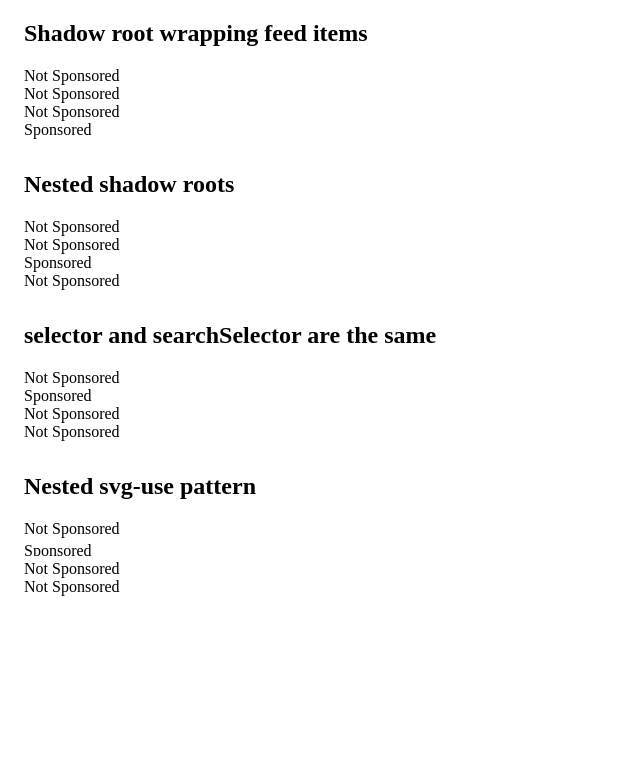
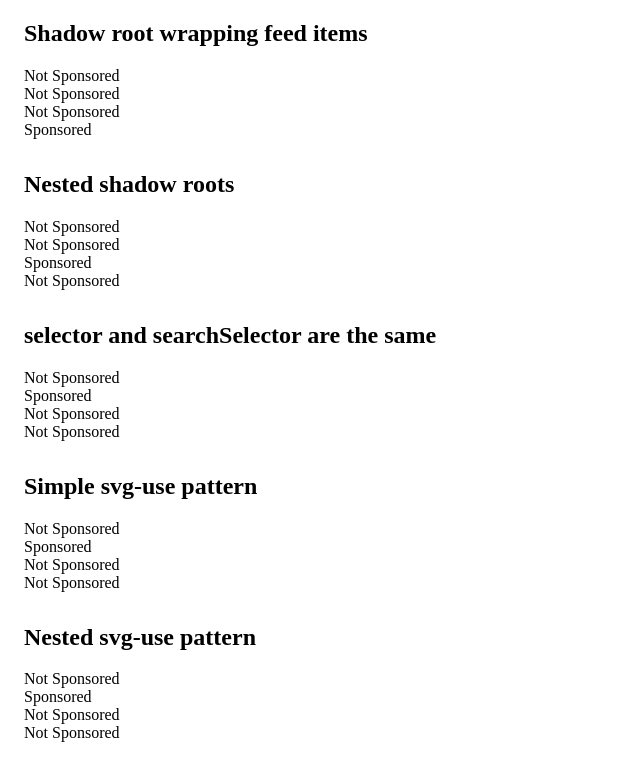
Before and after one commit to ilariaschinina/my-playground, a website: page dist/index.html in a window 1280 px wide. Shown: the whole page, without its empty margins (0-640 px from the left). Drawn offline with Linux system fonts and the light colour scheme.

Commit message:
Renaming ids, addisng styles, cleaning-up

```diff
--- a/dist/index.html
+++ b/dist/index.html
@@ -5,24 +5,40 @@
     <meta name="viewport" content="width=device-width, initial-scale=1.0">
     <title>Multiple Shadow DOM Example</title>
     <style >
-        /* Style for the section element */
         section {
             margin: 1em 1em 2em 1em;
+        }
+        div
+        {
+            display: flex;
+            flex-wrap: nowrap;
+            align-content: center;
         }
     </style>
 </head>
 <body>
-<svg style="display: none;"><text id="SvgT11" y="18" style="fill: currentcolor; font-size: 16px; overflow: visible;">Sponsored</text></svg>
-<svg style="display: none;"><use id="SvgT1" href="#SvgT11"></use></svg>
+<svg style="display: none;"><text id="Svg2" y="14" style="fill: currentcolor; font-size: 16px; overflow: visible;">Sponsored</text></svg>
+<svg style="display: none;"><use id="Svg1" href="#Svg2"></use></svg>
 <section id="section1"></section>
 <section id="section2"></section>
 <section id="section3"></section>
 <section id="section4">
+    <h2>Simple svg-use pattern</h2>
+    <div>Not Sponsored</div>
+    <div>
+        <svg height="18">
+            <use href="#Svg2"></use>
+        </svg>
+    </div>
+    <div>Not Sponsored</div>
+    <div>Not Sponsored</div>
+</section>
+<section id="section5">
     <h2>Nested svg-use pattern</h2>
     <div>Not Sponsored</div>
     <div>
         <svg height="18">
-            <use href="#SvgT1"></use>
+            <use href="#Svg1"></use>
         </svg>
     </div>
     <div>Not Sponsored</div>
@@ -33,7 +49,6 @@
     const section1 = document.getElementById('section1');
     const section2 = document.getElementById('section2');
     const section3 = document.getElementById('section3');
-    const section4 = document.getElementById('section4');
 
     const feedItems = document.querySelectorAll('#section2 .feed-item');
 
@@ -103,6 +118,8 @@
 
 <!--
 
+localhost#$#debug; hide-if-contains /^Sponsored/ '#section5 div' '#section5 div svg use^svg^^svg^'
+localhost#$#debug; hide-if-contains /^Sponsored/ '#section4 div' '#section4 div svg use^svg^'
 localhost#$#debug; hide-if-contains /^Sponsored/ '#section3^sh div.feed-item'
 localhost#$#debug; hide-if-contains /^Sponsored/ '#section2^sh div.feed-item' '#section2^sh div ^sh .childSelector'
 localhost#$#debug; hide-if-contains /^Sponsored/ '#section1^sh div.feed-item' '#section1^sh div .childSelector'
```
